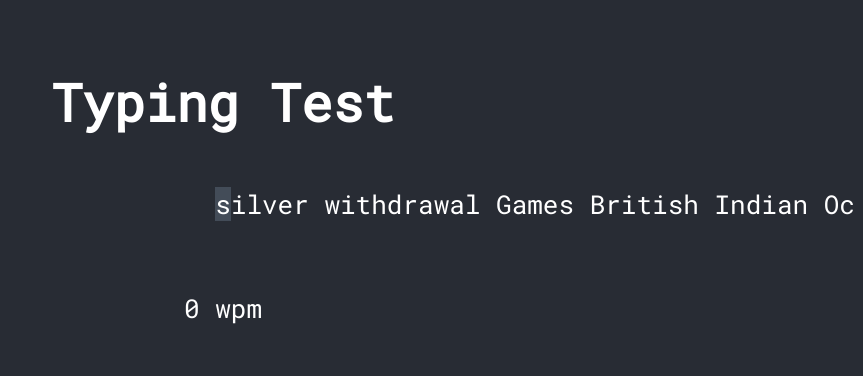
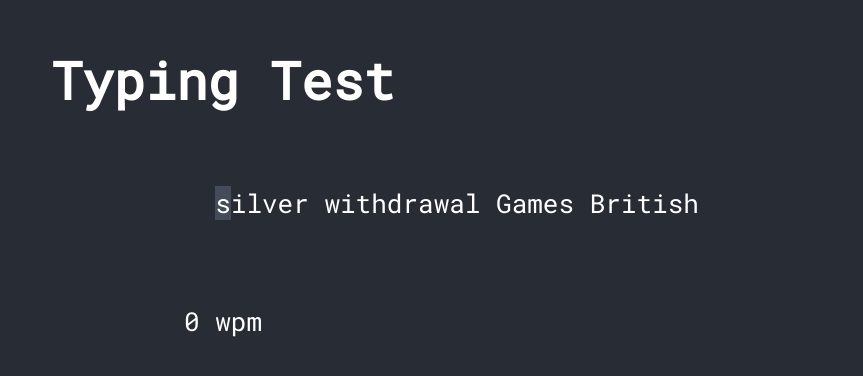
Before and after one commit to seunghunoh57/typing-test, a React (Create React App) app: page / in a window 1280 px wide. Shown: the part 208-584 px from the top of the page, without its empty margins (417-1280 px from the left). Built offline with nearby package versions, Linux system fonts and the light colour scheme.

Commit message:
Finished basic typing test features

```diff
--- a/src/App.css
+++ b/src/App.css
@@ -14,6 +14,11 @@
   }
 }
 
+.App h1 {
+  margin-top: 3vh;
+  margin-bottom: 3vh;
+}
+
 .App-header {
   background-color: #282c34;
   min-height: 100vh;
@@ -24,10 +29,6 @@
   font-size: calc(10px + 2vmin);
   color: white;
   font-family: robotoMono;
-}
-
-.App-link {
-  color: #61dafb;
 }
 
 .correct-text {
@@ -48,15 +49,12 @@
   background-color: #323942;
 }
 
-.break {
-  height: 4vh
-}
-
 .textInputBase {
   white-space: pre;
   height: calc(30px + 2vmin);
   position: relative;
-  margin-top: 2vh;
+  margin-top: 6vh;
+  margin-bottom: 6vh;
 }
 
 .currentChar {
@@ -81,11 +79,7 @@
   background-color: #323942;
 }
 
-.reset {
-  position: absolute;
-  top: 70%
+#wpm {
+  margin-top: 3vh;
+  margin-bottom: 3vh;
 }
-
-.reset:hover {
-  cursor: pointer;
-}
--- a/src/App.js
+++ b/src/App.js
@@ -1,13 +1,13 @@
 import React, { useState } from "react";
-import AppButton from "./AppButton.js";
 import useKeyPress from "./useKeyPress.js";
+import { currentTime } from "./time.js";
 import { generate } from "./WordGenerator.js";
 import "./App.css";
 
 function App() {
   const words = generate();
   const [leftPadding, setLeftPadding] = useState(
-    new Array(40).fill(" ").join(" ")
+    new Array(30).fill(" ").join(" ")
   );
   const [outgoingChars, setOutgoingChars] = useState("");
   const [currentChar, setCurrentChar] = useState(words.charAt(0));
@@ -15,9 +15,12 @@ function App() {
   const [timer, setTimer] = useState();
   const [wordCount, setWordCount] = useState(0);
   const [wpm, setWPM] = useState("0");
+  const [accuracy, setAccuracy] = useState("0");
 
   useKeyPress((key) => {
-    console.log(key);
+    if (!timer) {
+      setTimer(currentTime());
+    }
     let updatedOutgoingChars = outgoingChars;
     let updatedIncomingChars = incomingChars;
 
@@ -34,10 +37,19 @@ function App() {
         updatedIncomingChars += " " + generate();
       }
       setIncomingChars(updatedIncomingChars);
+
+      if (currentChar === " ") {
+        setWordCount(wordCount + 1);
+        calculateWPM();
+      }
     }
   });
 
-  const calculateWPM = () => {};
+  const calculateWPM = () => {
+    setWordCount(outgoingChars.split(" ").length);
+    const timeInMins = (currentTime() - timer) / 60000.0;
+    setWPM(((wordCount + 1) / timeInMins).toFixed(2));
+  };
 
   return (
     <div className="App">
@@ -45,12 +57,11 @@ function App() {
         <h1>Typing Test</h1>
         <div className="textInputBase" onKeyPress={useKeyPress}>
           <span className="outgoingText correct-text">
-            {(leftPadding + outgoingChars).slice(-40)}
+            {(leftPadding + outgoingChars).slice(-30)}
           </span>
           <span className="currentChar">{currentChar}</span>
-          <span className="incomingText">{incomingChars.substr(0, 40)}</span>
+          <span className="incomingText">{incomingChars.substr(0, 30)}</span>
         </div>
-        <div className="break"></div>
         <p id="wpm">{wpm} wpm</p>
       </header>
     </div>
--- a/src/AppButton.js
+++ /dev/null
@@ -1,12 +0,0 @@
-import React from "react";
-import "./App.css";
-
-function AppButton(props) {
-  return (
-    <div className="button reset" onClick={props.onClick}>
-      {props.text}
-    </div>
-  );
-}
-
-export default AppButton;
--- /dev/null
+++ b/src/time.js
@@ -0,0 +1 @@
+export const currentTime = () => new Date().getTime();
```
